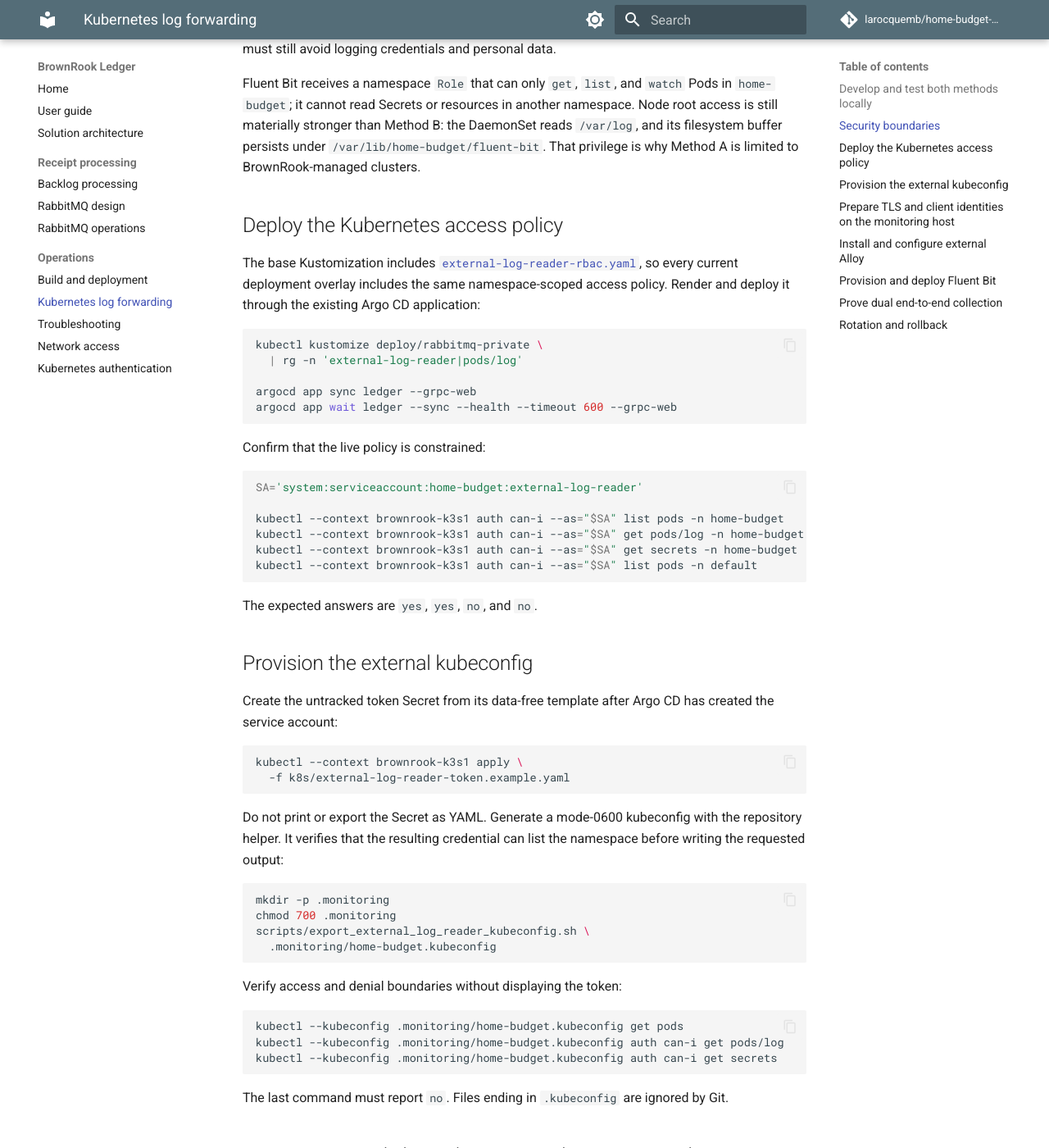
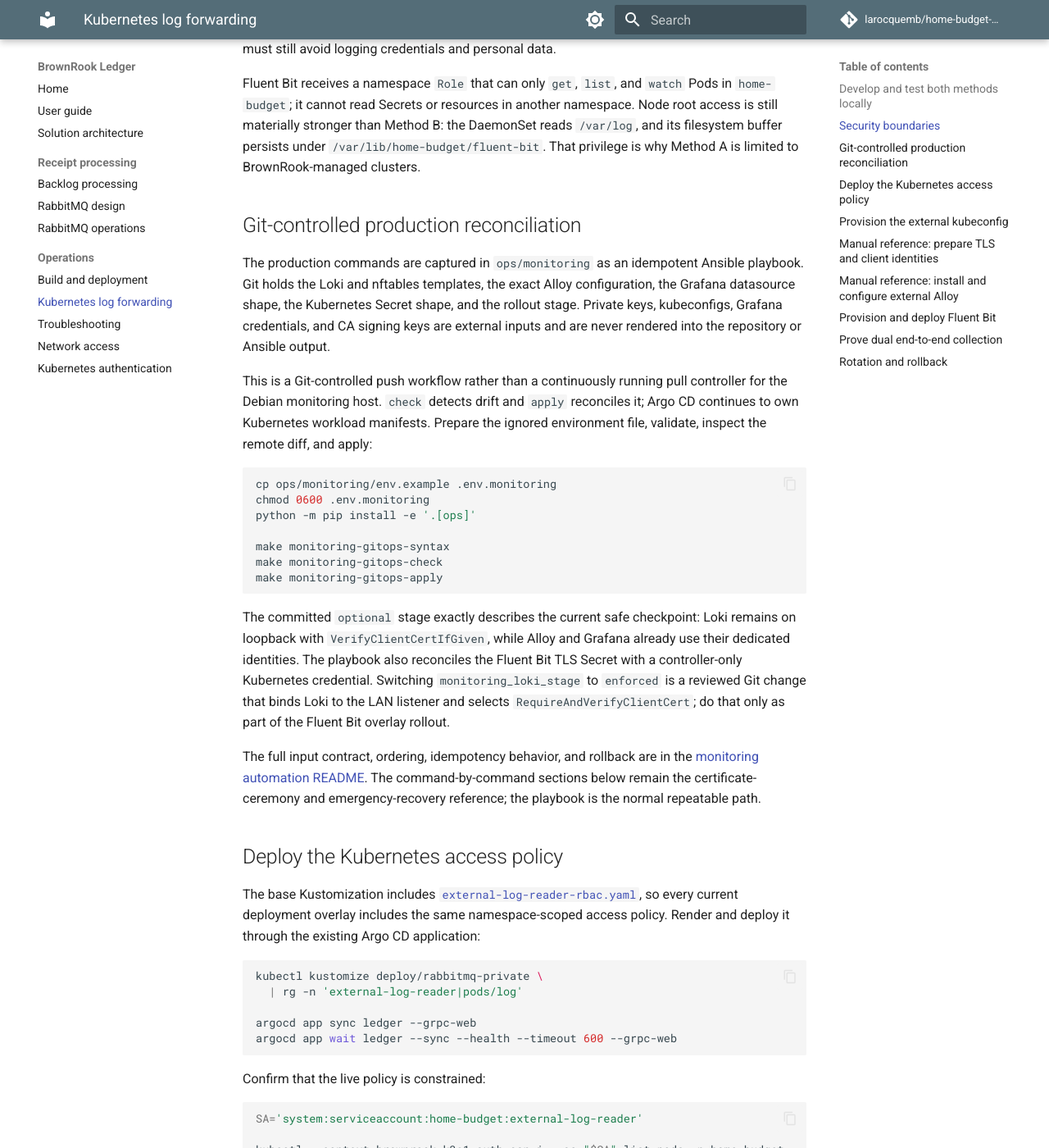
Before and after one commit to larocquemb/home-budget-pipeline, an MkDocs documentation site: the page built from docs/log-forwarding.md, in a window 1280 px wide and 1400 px high, scrolled down 3108 px. Shown: the whole window at 82% size. Built offline with MkDocs 1.6.1 and Material for MkDocs 9.7.7, drawn with Linux system fonts in a browser that asks for light colours; comment, search, counter and statistics services are not loaded; some of the changed text lies outside the part shown.

Commit message:
Add Git-controlled monitoring reconciliation (#105)

````diff
--- a/docs/log-forwarding.md
+++ b/docs/log-forwarding.md
@@ -160,6 +160,43 @@
 `/var/lib/home-budget/fluent-bit`. That privilege is why Method A is limited to
 BrownRook-managed clusters.
 
+## Git-controlled production reconciliation
+
+The production commands are captured in `ops/monitoring` as an idempotent
+Ansible playbook. Git holds the Loki and nftables templates, the exact Alloy
+configuration, the Grafana datasource shape, the Kubernetes Secret shape, and
+the rollout stage. Private keys, kubeconfigs, Grafana credentials, and CA
+signing keys are external inputs and are never rendered into the repository or
+Ansible output.
+
+This is a Git-controlled push workflow rather than a continuously running pull
+controller for the Debian monitoring host. `check` detects drift and `apply`
+reconciles it; Argo CD continues to own Kubernetes workload manifests. Prepare
+the ignored environment file, validate, inspect the remote diff, and apply:
+
+```sh
+cp ops/monitoring/env.example .env.monitoring
+chmod 0600 .env.monitoring
+python -m pip install -e '.[ops]'
+
+make monitoring-gitops-syntax
+make monitoring-gitops-check
+make monitoring-gitops-apply
+```
+
+The committed `optional` stage exactly describes the current safe checkpoint:
+Loki remains on loopback with `VerifyClientCertIfGiven`, while Alloy and Grafana
+already use their dedicated identities. The playbook also reconciles the
+Fluent Bit TLS Secret with a controller-only Kubernetes credential. Switching
+`monitoring_loki_stage` to `enforced` is a reviewed Git change that binds Loki
+to the LAN listener and selects `RequireAndVerifyClientCert`; do that only as
+part of the Fluent Bit overlay rollout.
+
+The full input contract, ordering, idempotency behavior, and rollback are in
+the [monitoring automation README](https://github.com/larocquemb/home-budget-pipeline/tree/main/ops/monitoring).
+The command-by-command sections below remain the certificate-ceremony and
+emergency-recovery reference; the playbook is the normal repeatable path.
+
 ## Deploy the Kubernetes access policy
 
 The base Kustomization includes
@@ -220,12 +257,13 @@
 The last command must report `no`. Files ending in `.kubeconfig` are ignored by
 Git.
 
-## Prepare TLS and client identities on the monitoring host
+## Manual reference: prepare TLS and client identities
 
 Issue the dedicated server leaf certificate from the Brown Rook intermediate
 CA. Its SANs should include `monitoring.idc.brownrook.net` and
-`grafana.idc.brownrook.net`. Keep `monitoring.key` on the monitoring host and
-copy only the signed full chain back to it.
+`grafana.idc.brownrook.net`. Keep `monitoring.key` only in the protected
+external PKI directory and on the monitoring host; the playbook transfers it
+with `no_log` and installs it as `0640 root:monitoring-tls`.
 
 Issue three separate private-CA client identities with the `clientAuth` extended
 key usage: `alloy-loki-client`, `grafana-loki-client`, and
@@ -274,7 +312,7 @@
 sudo update-ca-certificates
 ```
 
-## Install and configure external Alloy
+## Manual reference: install and configure external Alloy
 
 Install the official package on the Debian monitoring host:
 
@@ -387,9 +425,10 @@
 
 ## Provision and deploy Fluent Bit
 
-Create the in-cluster TLS Secret from the public server CA and the dedicated
-Fluent Bit client identity. The example manifest documents the required keys but
-is deliberately excluded from Kustomize:
+The normal Ansible reconciliation creates the in-cluster TLS Secret from the
+public server CA and dedicated Fluent Bit client identity without logging its
+contents. The example manifest documents the required keys but is deliberately
+excluded from Kustomize. The following command is retained for manual recovery:
 
 ```sh
 kubectl --context brownrook-k3s1 -n home-budget create secret generic \
--- a/pyproject.toml
+++ b/pyproject.toml
@@ -39,6 +39,10 @@
 docs = [
     "mkdocs-material>=9.6,<10",
 ]
+ops = [
+    "ansible-core>=2.19,<2.22",
+    "paramiko>=4,<6",
+]
 db = [
     "psycopg[binary]>=3.2",
 ]
````
Also changed, not shown: docs/operations-runbook.md (+4 -1 lines), ops/monitoring/README.md (added, +93 -0 lines), 15 other files.
